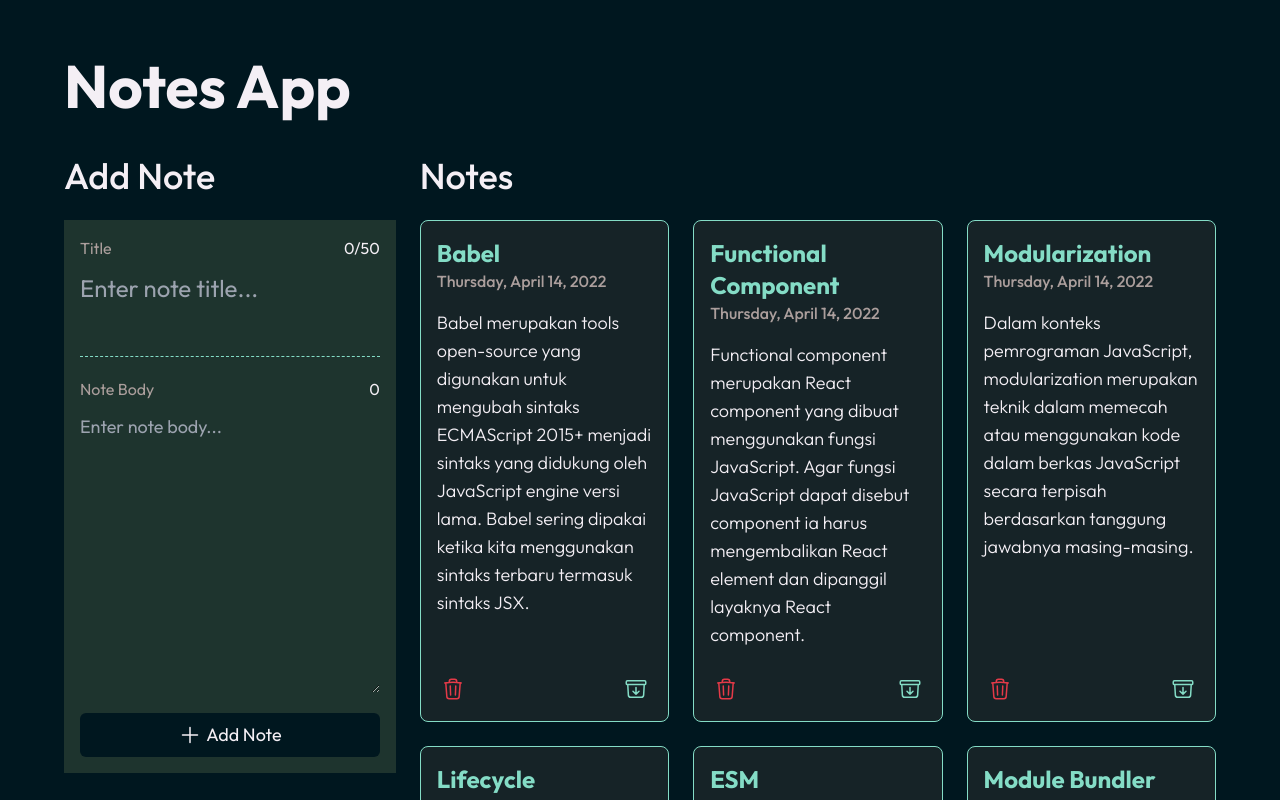
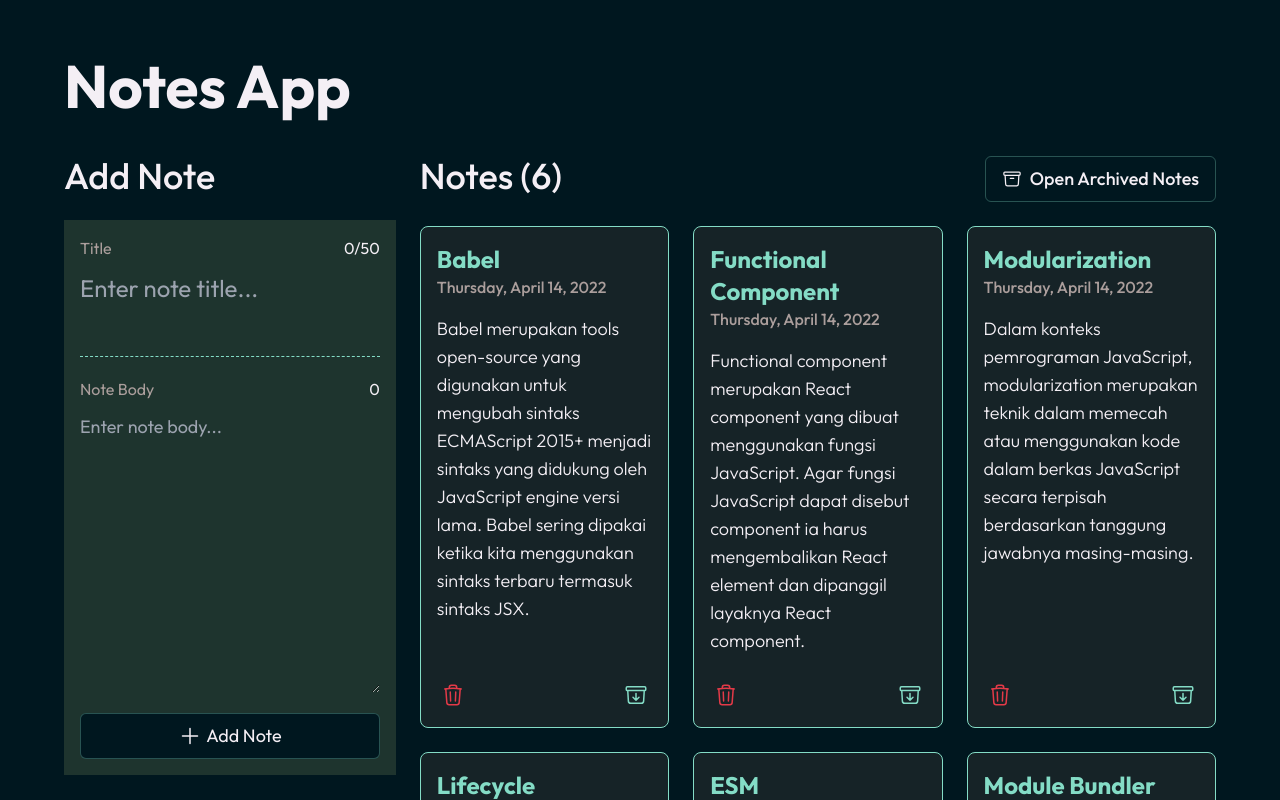
Before and after one commit to anindyoo/dicoding-react-4-notes-app, a React (Vite) app: page / in a window 1280 px wide. Shown: the top 800 px of the page. Built offline with nearby package versions, Linux system fonts and the light colour scheme.

Commit message:
feat: implement notes archive feature.

```diff
--- a/src/App.jsx
+++ b/src/App.jsx
@@ -4,16 +4,21 @@ import NotesList from './components/NotesList/NotesList';
 import { getInitialData, showFormattedDate } from './utils/data';
 import Modal from './components/Modal/Modal';
 
+const emptyNote = {
+  id: '',
+  type: '',
+};
+
 const App = () => {
-  const [notes, setNotesState] = useState([]);
-  const [activeModalObjectState, setActiveModalObjectState] = useState({
-    id: '',
-    type: '',
-  });
+  const notesData = getInitialData();
 
-  useEffect(() => {
-    setNotesState(getInitialData());
-  }, []);
+  const [notes, setNotesState] = useState(notesData);
+  const [activeModalObjectState, setActiveModalObjectState] = useState(emptyNote);
+  const [archiveListToggleState, setArchiveListToggleState] = useState(false);
+
+  const getRegularNotes = (notesData) => notesData.filter((note) => !note.archived);
+  const getArchivedNotes = (notesData) => notesData.filter((note) => note.archived);
+  const findNoteById = (id) => notes.find((note) => note.id === id);
 
   const onAddNoteHandler = ({ title, body }) => {
     setNotesState([
@@ -35,18 +40,27 @@ const App = () => {
   const onDeleteHandler = (id) => {
     const filteredNotes = notes.filter((note) => note.id !== id);
     setNotesState(filteredNotes);
-    setActiveModalObjectState({
-      id: '',
-      type:'',
-    });
+    setActiveModalObjectState(emptyNote);
   };
 
-  const onCloseModalHandler = () => setActiveModalObjectState({
-    id: '',
-    type:'',
-  });
+  const onCloseModalHandler = () => setActiveModalObjectState(emptyNote);
 
-  const findNoteById = (id) => notes.find((note) => note.id === id);
+  const onToggleArchiveListHandler = () => {
+    setArchiveListToggleState(!archiveListToggleState);
+  };
+
+  const onToggleNoteArchiveHandler = (id) => {
+    const updatedNotes = notes.map((note) => note.id === id
+      ? { ...note, archived: !note.archived }
+      : note);
+
+    setNotesState(updatedNotes);
+    setActiveModalObjectState(emptyNote);
+  };
+
+  useEffect(() => {
+
+  }, []);
 
   return (
     <div className="
@@ -63,9 +77,11 @@ const App = () => {
       >
         <NotesInput addNote={onAddNoteHandler} />
         <NotesList
-          notes={notes}
+          notes={archiveListToggleState ? getArchivedNotes(notes) : getRegularNotes(notes)}
           showFormattedDate={showFormattedDate}
           modalToggle={onModalToggleHandler}
+          archiveListState={archiveListToggleState}
+          archiveListToggle={onToggleArchiveListHandler}
         />
       </div>
       {activeModalObjectState.id && (
@@ -74,6 +90,7 @@ const App = () => {
           title={findNoteById(activeModalObjectState.id).title}
           onDelete={onDeleteHandler}
           onClose={onCloseModalHandler}
+          archiveNoteToggle={onToggleNoteArchiveHandler}
         />
       )}
     </div>
--- a/src/components/Modal/Modal.jsx
+++ b/src/components/Modal/Modal.jsx
@@ -7,10 +7,11 @@ const Modal = ({
   title,
   onDelete,
   onClose,
+  archiveNoteToggle,
 }) => {
   const handleConfirmButtonOnClick = () => {
     if (type === 'archive') {
-      console.log('archive is still in progress.');
+      archiveNoteToggle(id);
     } else if (type === 'delete') {
       onDelete(id);
     }
--- a/src/components/NotesInput/NotesInput.jsx
+++ b/src/components/NotesInput/NotesInput.jsx
@@ -90,6 +90,7 @@ const NotesInput = ({ addNote }) => {
             p-2
             rounded-md
             transition ease-in-out duration-75
+            border border-accentColor border-opacity-30
             bg-primaryColor hover:bg-secondaryColor"
           >
             <svg xmlns="http://www.w3.org/2000/svg" fill="none" viewBox="0 0 24 24" strokeWidth={1.5} stroke="currentColor" className="size-6">
--- a/src/components/NotesList/NotesList.jsx
+++ b/src/components/NotesList/NotesList.jsx
@@ -1,21 +1,65 @@
 import React from 'react';
 import NoteItem from './NoteItem';
+import { ArchiveBoxIcon, BookOpenIcon } from '@heroicons/react/24/outline';
 
 const NotesList = ({
   notes,
   showFormattedDate,
   modalToggle,
-}) => (
+  archiveListState,
+  archiveListToggle,
+}) => {
+  const notesCount = notes.length;
+
+  return (
     <div className="
     notes-list
     flex flex-col gap-6
     w-full"
     >
-    <h2 className="notes-list__heading-title">Notes</h2>
+      <div className="
+      notes-list__heading
+      flex flex-row justify-between"
+      >
+        <h2 className="notes-list__heading-title">
+          {archiveListState ? 'Archived Notes ' : 'Notes  '}
+          ({notesCount})
+        </h2>
+        <button
+          type="button"
+          onClick={() => archiveListToggle()}
+          className="
+          notes-list__archive-toggler
+          flex flex-row items-center gap-2
+          py-2 px-4
+          rounded-md
+          border border-accentColor border-opacity-30"
+        >
+          {archiveListState
+            ? (
+              <BookOpenIcon className="size-5 text-textBody" />
+            )
+            : (
+              <ArchiveBoxIcon className="size-5 text-textBody" />
+            )}
+            <span className="text-lg font-medium">
+              {archiveListState ? 'Open Regular Notes' : 'Open Archived Notes'}
+            </span>
+        </button>
+      </div>
       <ul className="
       notes-list__grid
       grid grid-cols-1 lg:grid-cols-2 xl:grid-cols-3 gap-6"
       >
+        {!notes.length && (
+          <li className="
+          flex justify-center items-center
+          h-32
+          grid-cols-subgrid col-span-3"
+          >
+            <h3 className="text-2xl">Notes Empty.</h3>
+          </li>
+        )}
         {notes.map((note) => (
           <NoteItem
             key={note.id}
@@ -27,5 +71,6 @@ const NotesList = ({
       </ul>
     </div>
   );
+};
 
 export default NotesList;
```
Lines whose indentation alone changed are shown as unchanged.
